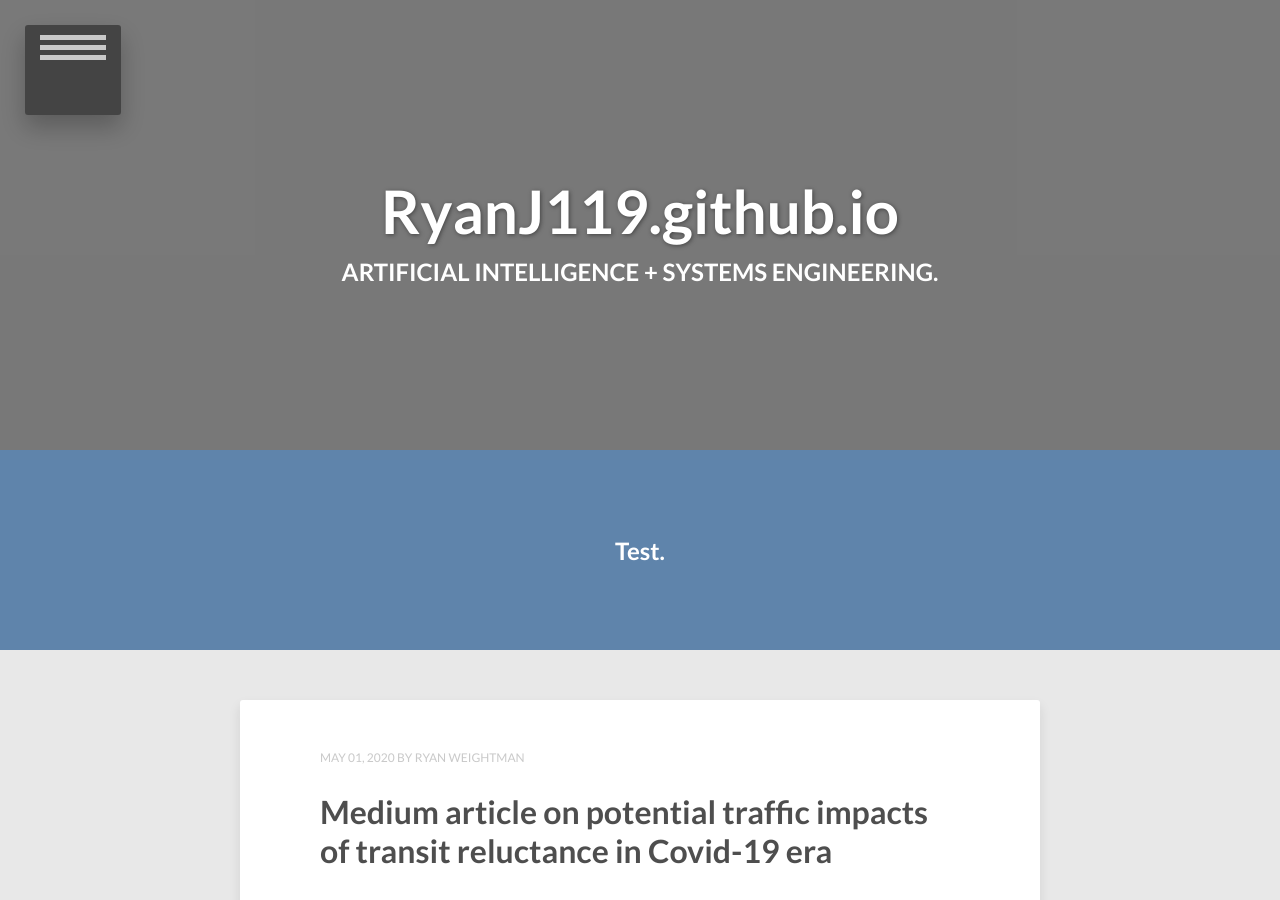
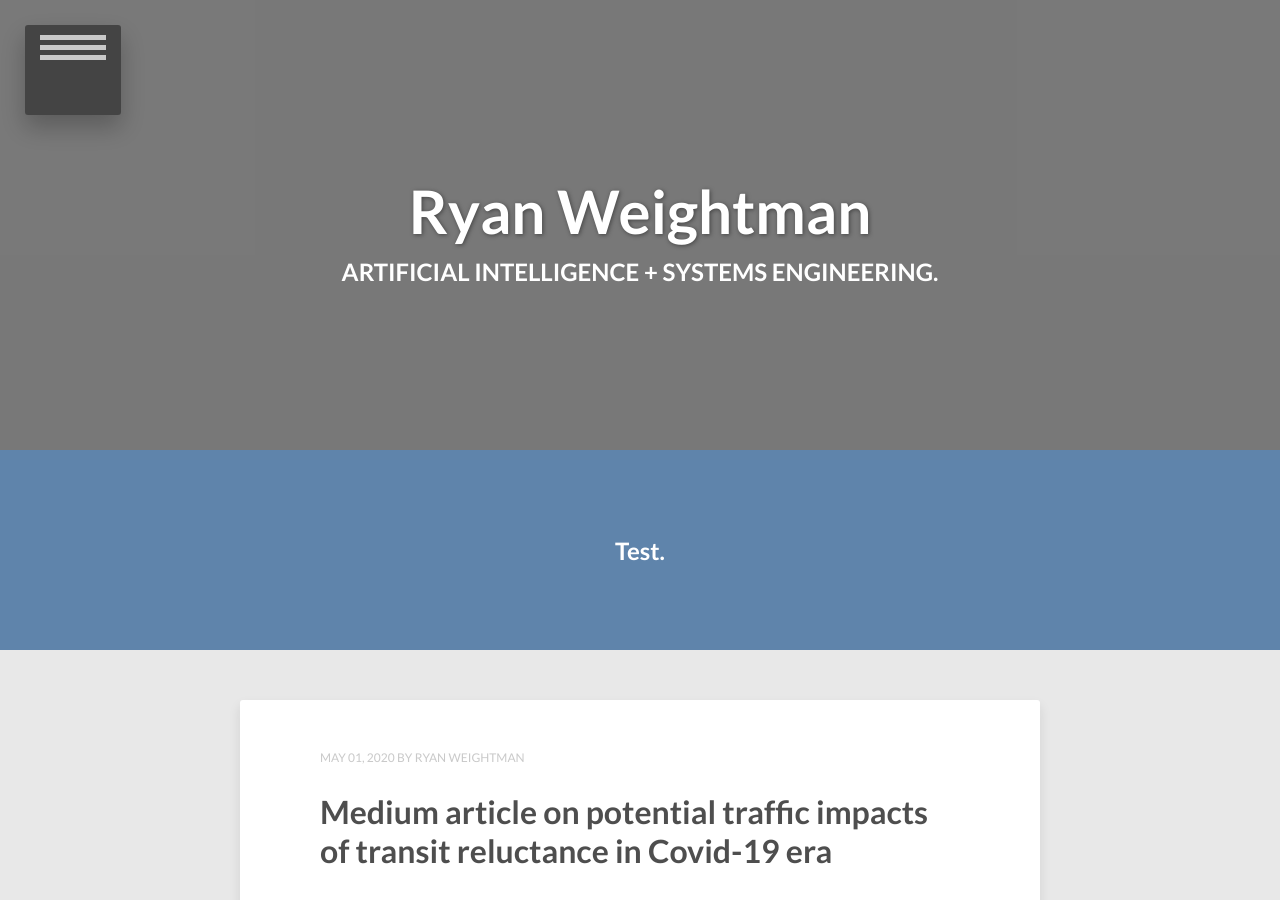
Before and after one commit to RyanJ119/RyanJ119.github.io, a Jekyll site: the page built from index.html, in a window 1280 px wide and 900 px high. Built offline with Jekyll 4.4.1, drawn with Linux system fonts in a browser that asks for light colours; nearby versions of some CDN libraries; the list of posts is cut into pages by our own code.

Commit message:
Update _config.yml

```diff
--- a/_config.yml
+++ b/_config.yml
@@ -1,4 +1,4 @@
-title:
+title:       Ryan Weightman
 description:
 disqus_shortname:
 reading_time:     false
```
